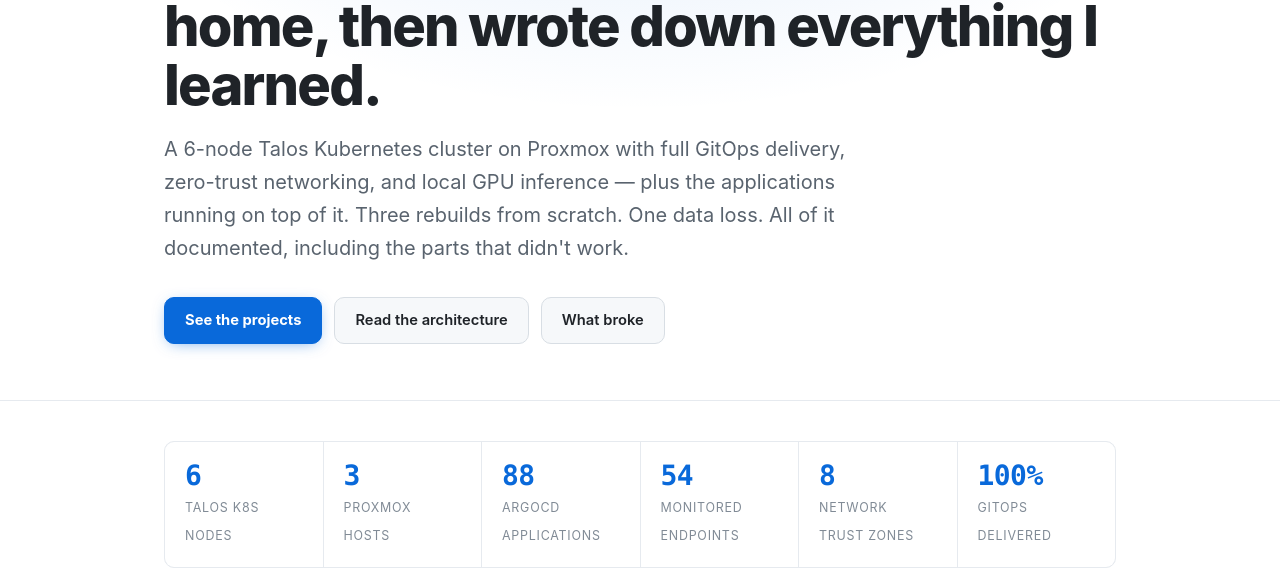
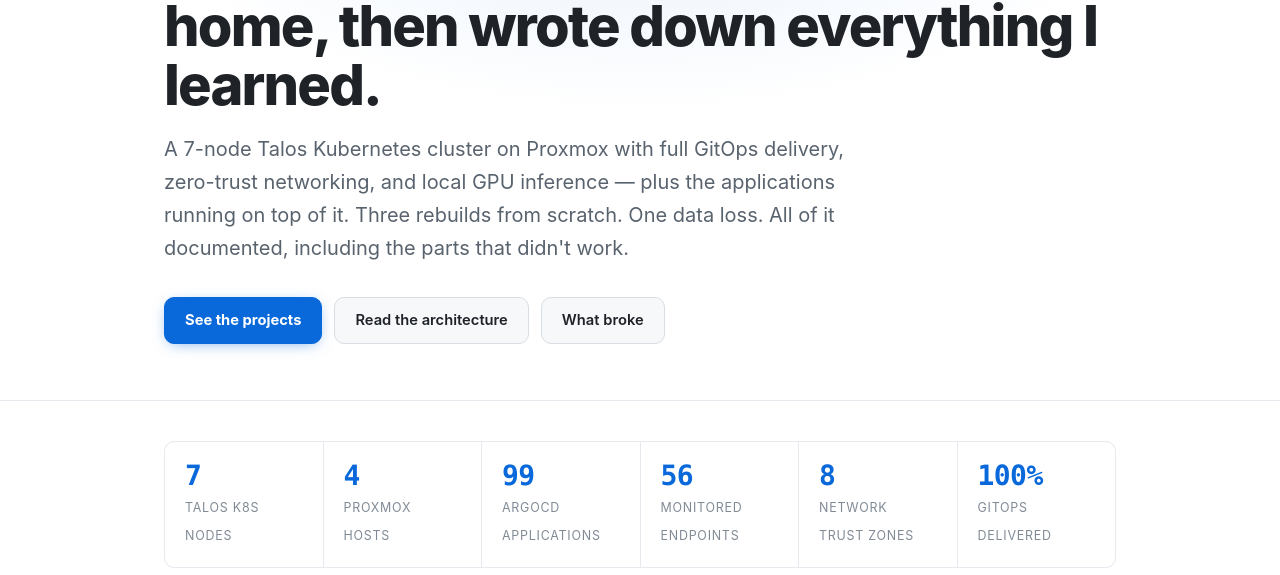
Before and after one commit to dannygawarecki/homelab-architecture, a Jekyll site: the page built from index.html, in a window 1280 px wide and 1400 px high. Shown: the part 239-814 px from the top of the window. Built offline with Jekyll 4.4.1, drawn with Linux system fonts in a browser that asks for light colours; some of the changed text lies outside the part shown.

Commit message:
Bring platform facts up to November 2026
Counts verified against the live cluster and the infra repos on 2026-11-24:
- 7 Talos nodes on 4 Proxmox hosts: kube-worker-2 joined on pve-4 (Dell
  OptiPlex 5060) on Nov 14
- 99 ArgoCD applications (was 88), 56 Uptime Kuma monitors (was 54)
- 11 MCP servers: minio-mcp removed Nov 21; nine behind the Authentik login
- Netdata retired Nov 19 after the Alertmanager parity week
- PBS runs on the ProDesk 600 (pve-1), not the EliteDesk; corrected on the
  infrastructure and diagrams pages
- big-weather added to the platform-view table

Present-tense pages are updated in place. ADRs 006, 013, 016 and 019 get
dated update notes instead of rewrites. The diagram captions now say what
the images don't show yet.

Co-Authored-By: Claude Opus 5.5 <noreply@anthropic.com>

```diff
--- a/index.html
+++ b/index.html
@@ -9,7 +9,7 @@ description: A production-grade Kubernetes platform built at home — Talos, ful
     <p class="eyebrow">Platform Engineering · Home Lab</p>
     <h1>I built a production-grade platform at home, then wrote down everything I learned.</h1>
     <p class="lede">
-      A 6-node Talos Kubernetes cluster on Proxmox with full GitOps delivery, zero-trust
+      A 7-node Talos Kubernetes cluster on Proxmox with full GitOps delivery, zero-trust
       networking, and local GPU inference — plus the applications running on top of it.
       Three rebuilds from scratch. One data loss. All of it documented, including the parts
       that didn't work.
@@ -24,10 +24,10 @@ description: A production-grade Kubernetes platform built at home — Talos, ful
 
 <div class="wrap">
   <div class="stats">
-    <div class="stat"><span class="num">6</span><span class="lbl">Talos K8s nodes</span></div>
-    <div class="stat"><span class="num">3</span><span class="lbl">Proxmox hosts</span></div>
-    <div class="stat"><span class="num">88</span><span class="lbl">ArgoCD applications</span></div>
-    <div class="stat"><span class="num">54</span><span class="lbl">Monitored endpoints</span></div>
+    <div class="stat"><span class="num">7</span><span class="lbl">Talos K8s nodes</span></div>
+    <div class="stat"><span class="num">4</span><span class="lbl">Proxmox hosts</span></div>
+    <div class="stat"><span class="num">99</span><span class="lbl">ArgoCD applications</span></div>
+    <div class="stat"><span class="num">56</span><span class="lbl">Monitored endpoints</span></div>
     <div class="stat"><span class="num">8</span><span class="lbl">Network trust zones</span></div>
     <div class="stat"><span class="num">100%</span><span class="lbl">GitOps delivered</span></div>
   </div>
@@ -44,11 +44,11 @@ description: A production-grade Kubernetes platform built at home — Talos, ful
     <p class="eyebrow" style="margin-top: 2rem;">Built and running</p>
     <div class="cards">
       <a class="card" href="{{ '/architecture/' | relative_url }}">
-        <span class="card-tag">Platform · 20 ADRs · 88 apps</span>
+        <span class="card-tag">Platform · 20 ADRs · 99 apps</span>
         <h3>The homelab platform</h3>
         <p>A production-grade Kubernetes platform on Talos and Proxmox — full GitOps,
         zero-trust networking, local GPU inference. It grew from a single Home Assistant box
-        into 88 ArgoCD applications, documented across twenty decision records that show the
+        into 99 ArgoCD applications, documented across twenty decision records that show the
         tradeoffs I accepted rather than solved.</p>
       </a>
       <a class="card" href="{{ '/projects/big-ads/' | relative_url }}">
@@ -93,7 +93,7 @@ description: A production-grade Kubernetes platform built at home — Talos, ful
       <div class="card">
         <span class="card-tag">Compute</span>
         <h3>Talos on Proxmox</h3>
-        <p>3-node Proxmox cluster with ZFS. 6-node Talos Kubernetes cluster — immutable,
+        <p>4-node Proxmox cluster with ZFS. 7-node Talos Kubernetes cluster — immutable,
         API-driven, no SSH. One worker dedicated to GPU inference.</p>
       </div>
       <div class="card">
```
Also changed, not shown: architecture/decisions/006-kubernetes-on-proxmox-vms.md (+2 -0 lines), architecture/decisions/013-mcp-ai-operations.md (+2 -0 lines), architecture/decisions/016-observability-approach.md (+1 -1 lines), architecture/decisions/019-metrics-and-slos.md (+2 -0 lines), architecture/diagrams/README.md (+7 -5 lines), infrastructure/README.md (+7 -4 lines), projects/index.md (+1 -1 lines), README.md, images/gitops-delivery-flow-v2.png (added), images/network-layout-v4.png (added), images/physical-architecture-v2.png (added).
